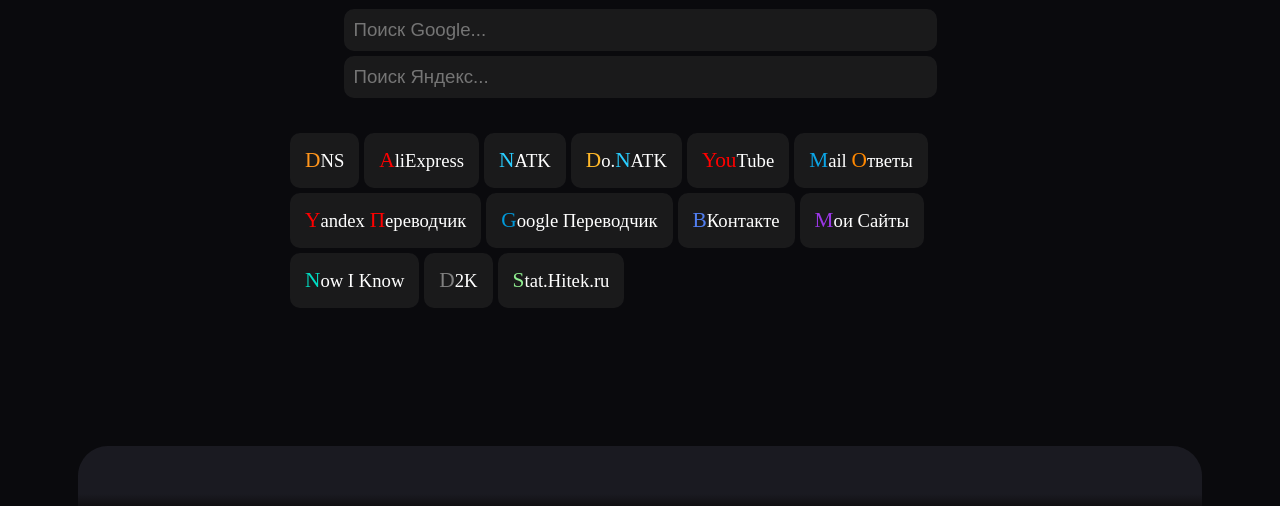
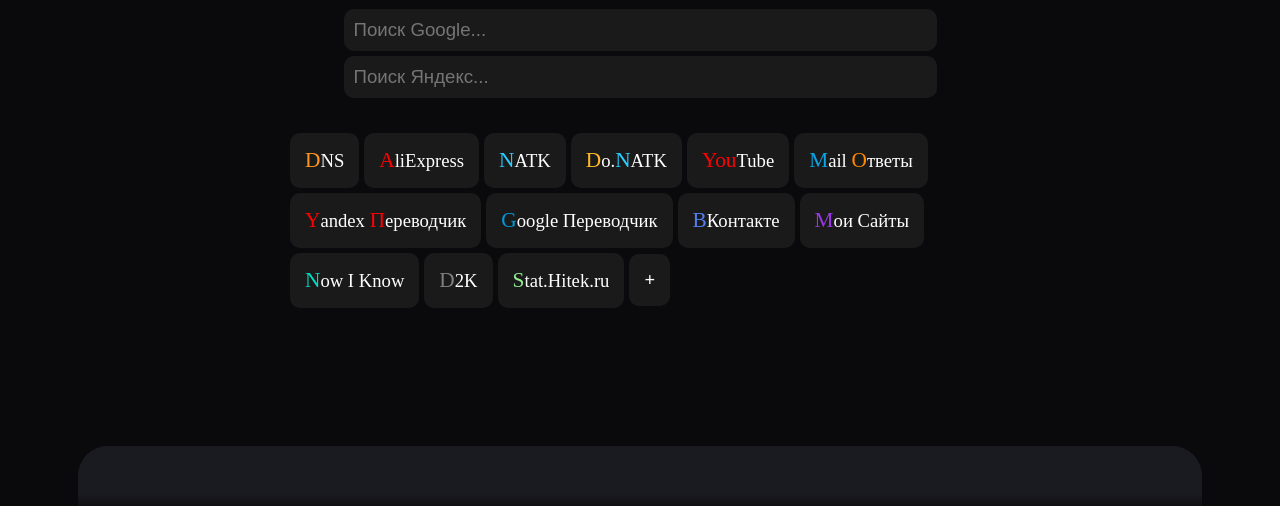
Before and after one commit to DER-2SH-KA/DER-2SH-KA.github.io, a plain HTML site: page index.html in a window 1280 px wide. Shown: the part 294-800 px from the top of the page. Drawn offline with Linux system fonts and the light colour scheme.

Commit message:
Uncommented Button Plus

```diff
--- a/index.html
+++ b/index.html
@@ -75,9 +75,9 @@
                     <a href="https://stat.hitek.ru/" title="stat.hitek" alt="stat.hitek" target="_blank">Stat.Hitek.ru</a>
                 </div>
 
-                <!--<div class="use_link" id="AddWebPage">
-                    <a href="#" onclick="AddNewWebPage()" alt="+"><b>+</b></a>
-                </div>-->
+                <div class="use_link" id="AddWebPage">
+                    <a href="#" onclick="" alt="+"><b>+</b></a>
+                </div>
 
                 <!--<div class="use_link" id="">
                     <a href="" title="" alt="" target="_blank"></a>
```
